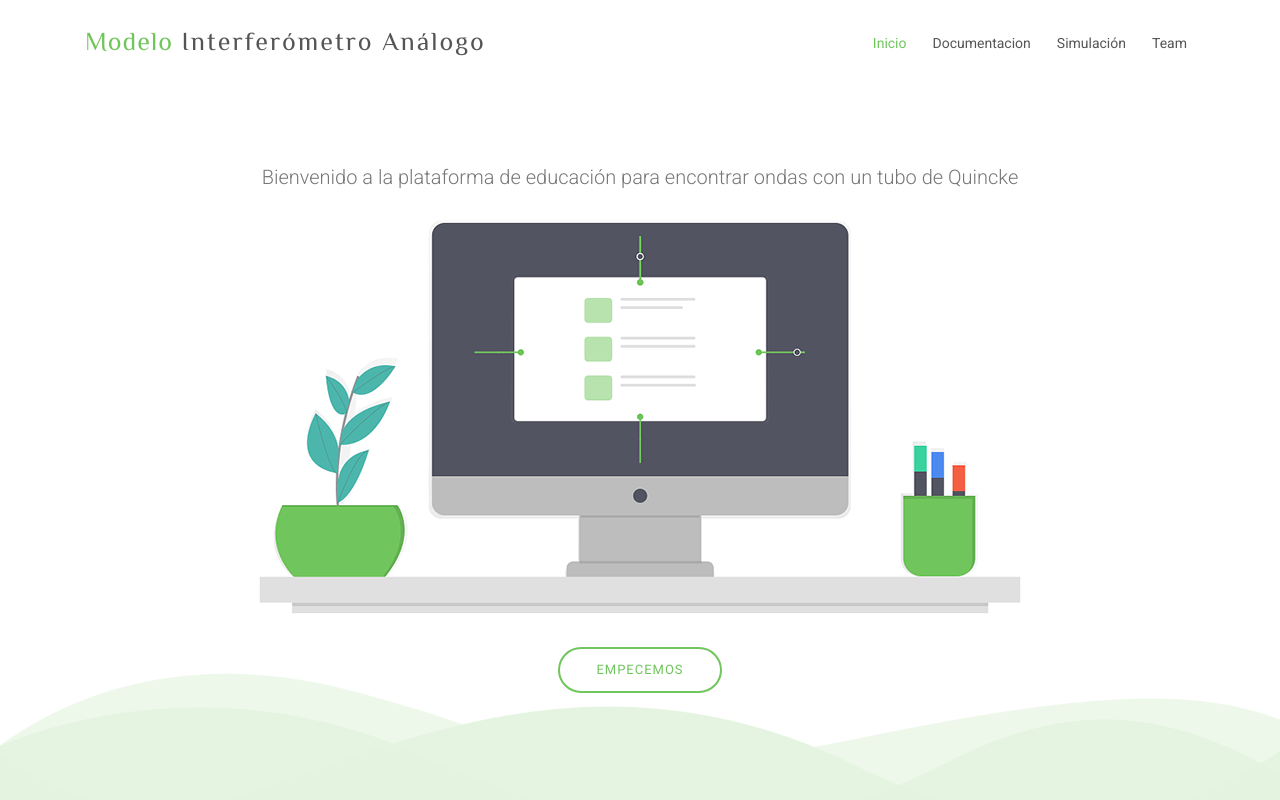
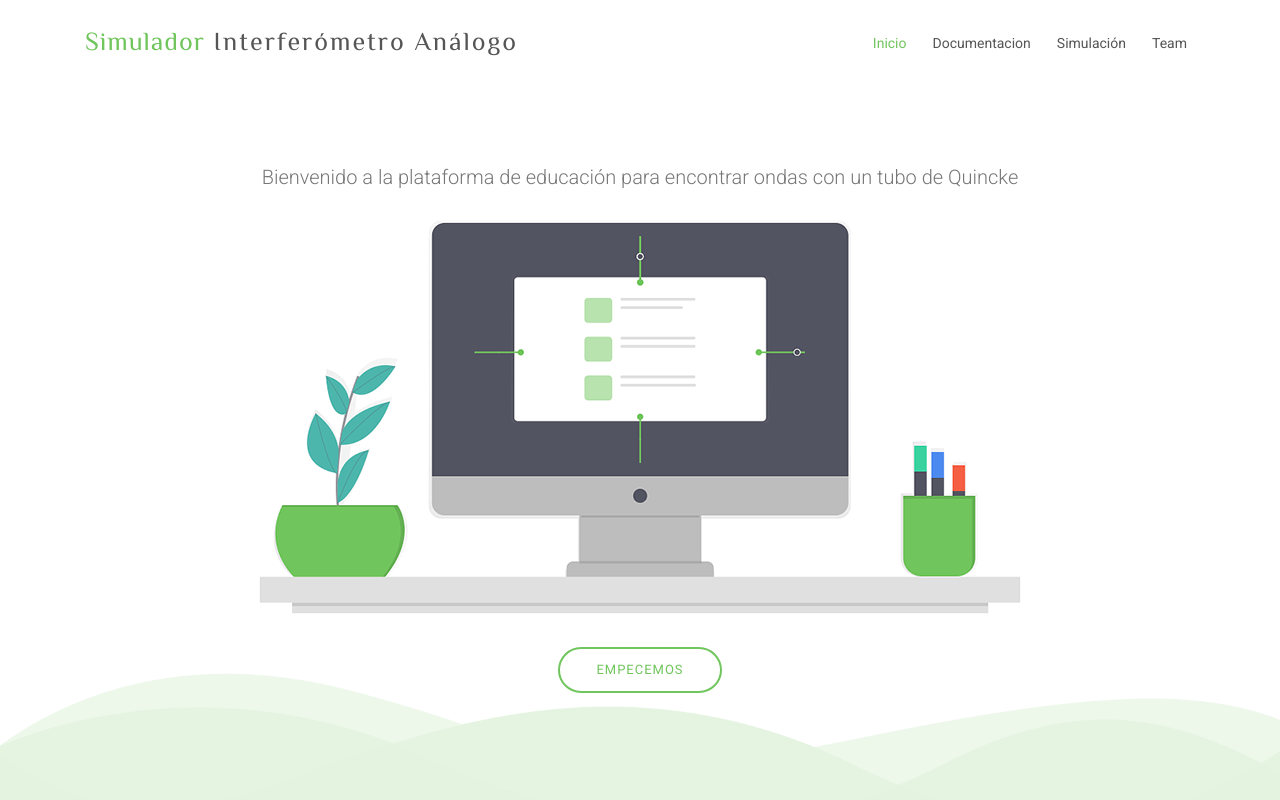
Before and after one commit to JBEdix/JBEdix.github.io, a plain HTML site: page index.html in a window 1280 px wide. Shown: the top 800 px of the page. Drawn offline with nearby package versions, Linux system fonts and the light colour scheme.

Commit message:
Update:
Se cambia la palabra modelo por simulador.

```diff
--- a/index.html
+++ b/index.html
@@ -39,7 +39,7 @@
     <div class="container">
 
       <div id="logo" class="pull-left">
-        <h1><a href="index.html"><span>Modelo</span> Interferómetro Análogo</a></h1>
+        <h1><a href="index.html"><span>Simulador</span> Interferómetro Análogo</a></h1>
         <!-- Uncomment below if you prefer to use an image logo -->
         <!-- <a href="index.html"><img src="assets/img/logo.png" alt="" title="" /></a>-->
       </div>
@@ -312,8 +312,8 @@
         <div class="col-md-12 col-lg-4">
           <div class="footer-logo">
 
-            <a class="navbar-brand" href="#">Modelo</a>
-            <p>Modelo realizado para encontrar ondas de fase o desfase. Implementación de un modelo físico realizado con materiales fáciles de encontrar y la realización de un proceso paso a paso.</p>
+            <a class="navbar-brand" href="#">Simulador</a>
+            <p>Simulador realizado para encontrar ondas de fase o desfase. Implementación de un modelo físico realizado con materiales fáciles de encontrar y la realización de un proceso paso a paso.</p>
 
           </div>
         </div>
```
